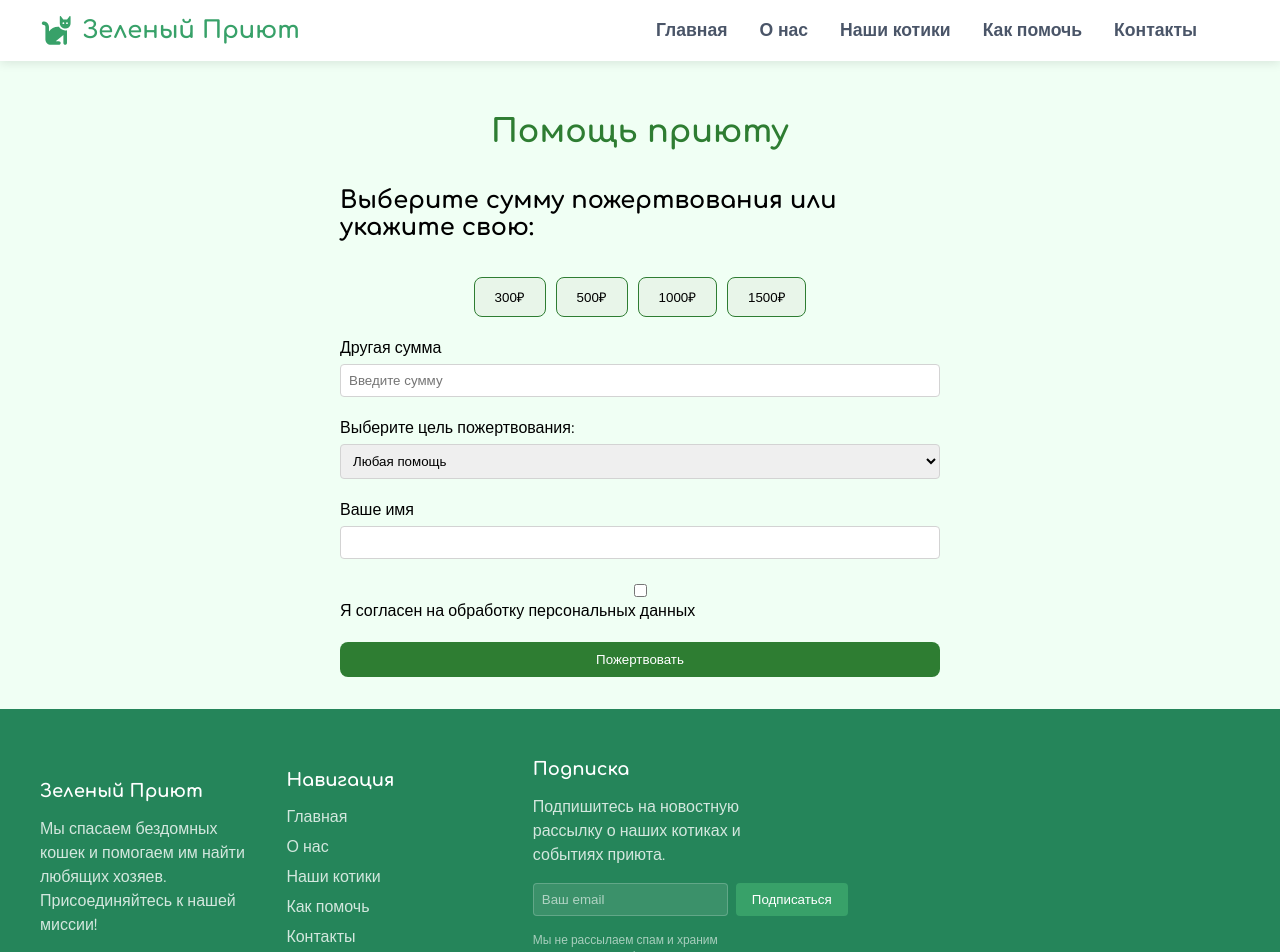
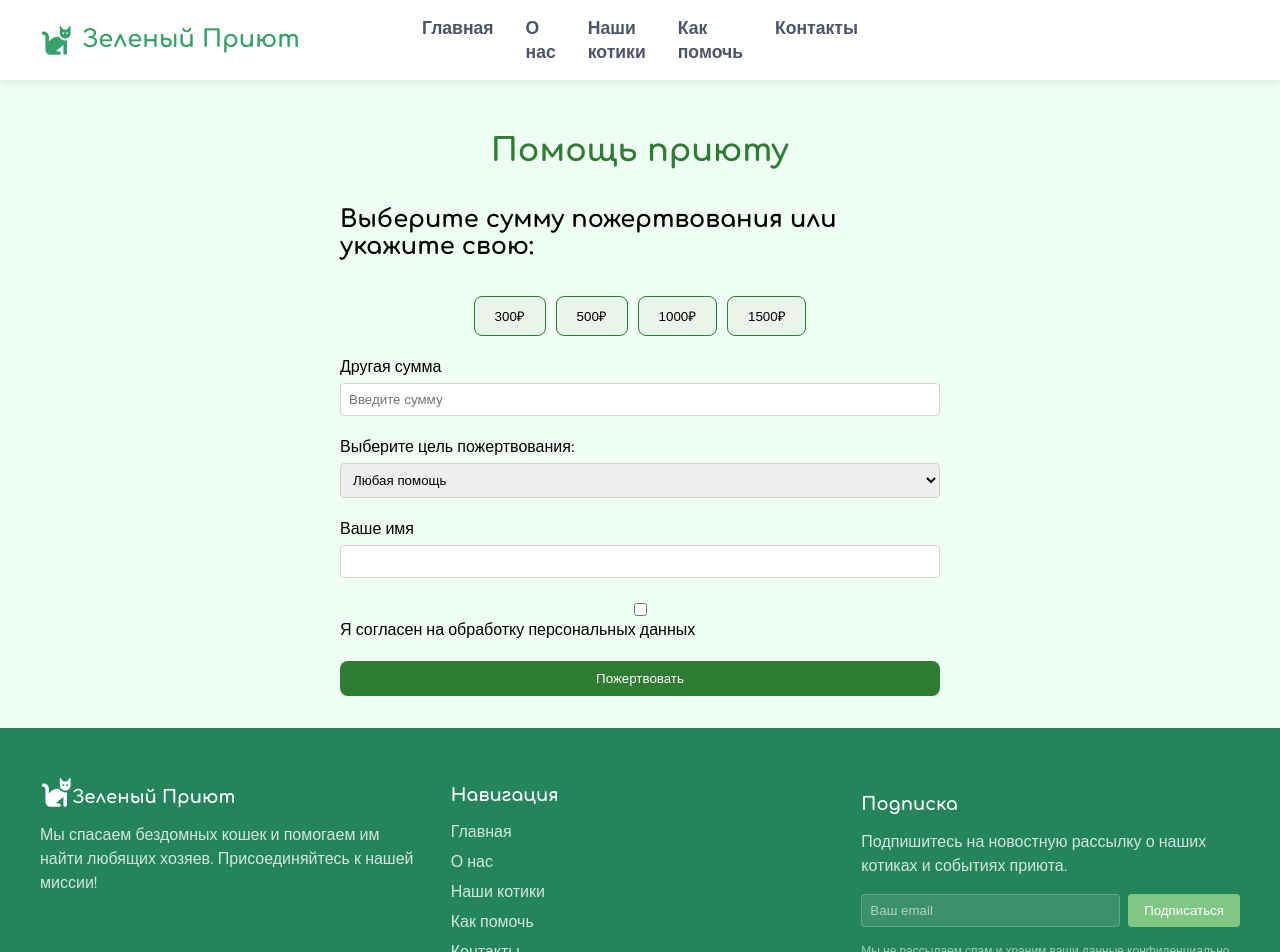
Before and after one commit to SulCool/site, a React (Create React App) app in the folder my-app/: page /donation in a window 1280 px wide. Shown: the top 952 px of the page. Built offline with nearby package versions, Linux system fonts and the light colour scheme.

Commit message:
about page + footer

```diff
--- a/my-app/src/components/Footer.css
+++ b/my-app/src/components/Footer.css
@@ -8,12 +8,21 @@
   max-width: 1200px;
   margin: 0 auto;
   display: grid;
-  grid-template-columns: repeat(auto-fit, minmax(200px, 1fr));
+  grid-template-columns: repeat(3, 1fr);
   gap: 2rem;
 }
 
 .footer-section {
   margin-bottom: 1.5rem;
+}
+
+.logo-icon-footer {
+  color: white;
+  font-size: 1.8rem;
+}
+
+.footer-section1 {
+  margin-bottom: 100px;
 }
 
 .footer-title {
@@ -43,7 +52,7 @@
 }
 
 .footer-link:hover {
-  color: #48bb78; /* primaryLight */
+  color: #48bb78;
 }
 
 .footer-form {
@@ -67,7 +76,7 @@
 
 .footer-button {
   padding: 0.5rem 1rem;
-  background-color: #38a169;
+  background-color: #81c784;
   color: white;
   border: none;
   border-radius: 0.25rem;
@@ -76,12 +85,27 @@
 }
 
 .footer-button:hover {
-  background-color: #48bb78;
+  background-color: #b4d6c2;
 }
 
 .footer-disclaimer {
   font-size: 0.75rem;
   color: rgba(255, 255, 255, 0.6);
+}
+
+.footer-social {
+  margin-top: 1rem;
+}
+
+.footer-social-icon {
+  font-size: 1.5rem;
+  color: white;
+  margin-right: 1rem;
+  transition: color 0.3s ease;
+}
+
+.footer-social-icon:hover {
+  color: #48bb78;
 }
 
 .footer-copyright {
@@ -91,6 +115,7 @@
   text-align: center;
   font-size: 0.875rem;
   color: rgba(255, 255, 255, 0.6);
+  margin-top: 2rem;
 }
 
 @media (max-width: 768px) {
--- a/my-app/src/components/Footer.jsx
+++ b/my-app/src/components/Footer.jsx
@@ -1,15 +1,32 @@
 import './Footer.css';
+import { FontAwesomeIcon } from '@fortawesome/react-fontawesome';
+import {
+  faFacebookF,
+  faInstagram,
+  faCat // Добавляем иконку кота
+} from '@fortawesome/free-solid-svg-icons';
 
 function Footer() {
   return (
     <footer className="footer bg-primaryDark text-white">
       <div className="container">
-        <div className="footer-section">
-          <h3 className="footer-title">Зеленый Приют</h3>
+        <div className="footer-section1">
+          <h3 className="footer-title">
+            <FontAwesomeIcon icon={faCat} className="logo-icon-footer" />
+            Зеленый Приют
+          </h3>
           <p className="footer-text">
             Мы спасаем бездомных кошек и помогаем им найти любящих хозяев.
             Присоединяйтесь к нашей миссии!
           </p>
+          <div className="footer-social">
+            <a href="https://facebook.com" target="_blank" rel="noopener noreferrer">
+
+            </a>
+            <a href="https://instagram.com" target="_blank" rel="noopener noreferrer">
+
+            </a>
+          </div>
         </div>
 
         <div className="footer-section">
@@ -42,11 +59,10 @@ function Footer() {
             Мы не рассылаем спам и храним ваши данные конфиденциально.
           </p>
         </div>
-
-        <div className="footer-copyright">
-          <p>© {new Date().getFullYear()} Зеленый Приют для Кошек. Все права защищены.</p>
-          <p>ИНН: 1234567890 | ОГРН: 1234567890123</p>
-        </div>
+      </div>
+      <div className="footer-copyright">
+        <p>© {new Date().getFullYear()} Зеленый Приют для Кошек. Все права защищены.</p>
+        <p>ИНН: 1234567890 | ОГРН: 1234567890123</p>
       </div>
     </footer>
   );
--- a/my-app/src/pages/AboutPage.css
+++ b/my-app/src/pages/AboutPage.css
@@ -19,7 +19,7 @@
 }
 
 .history-image img {
-  width: 500px;
+  width: 339px;
   height: 300px;
   object-fit: cover;
   border-radius: 8px;
```
